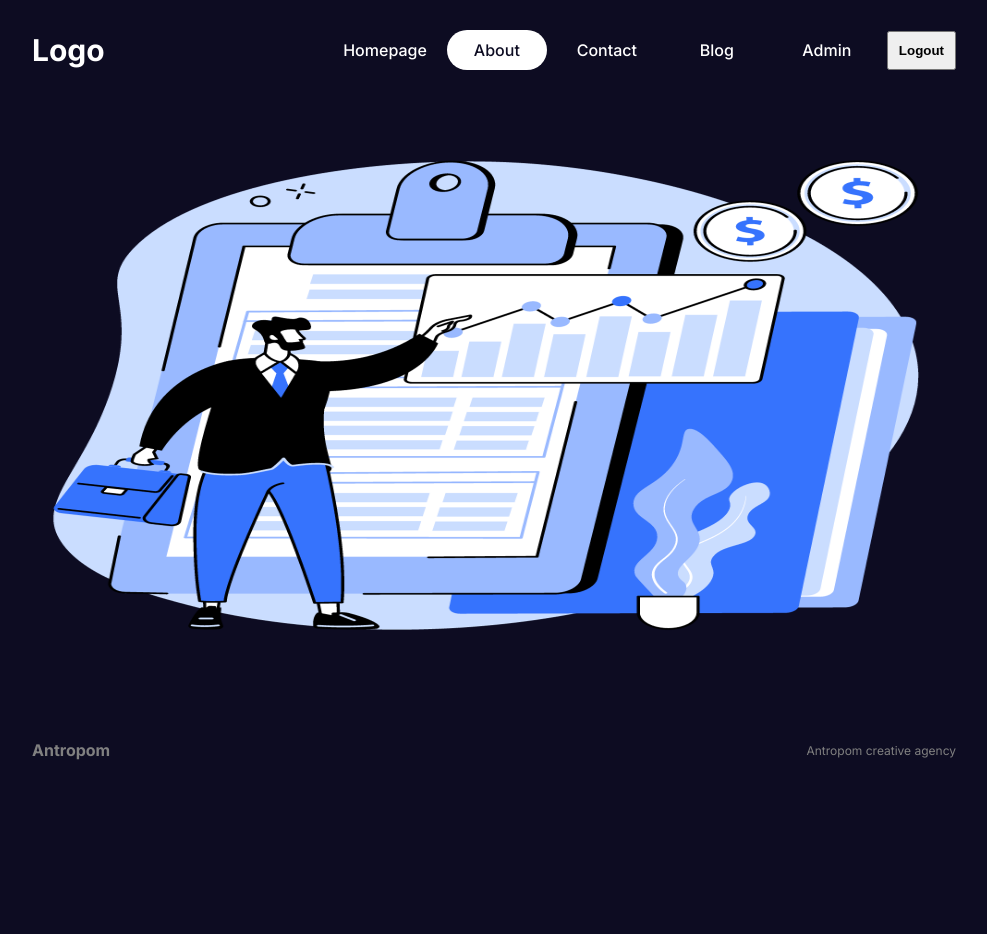
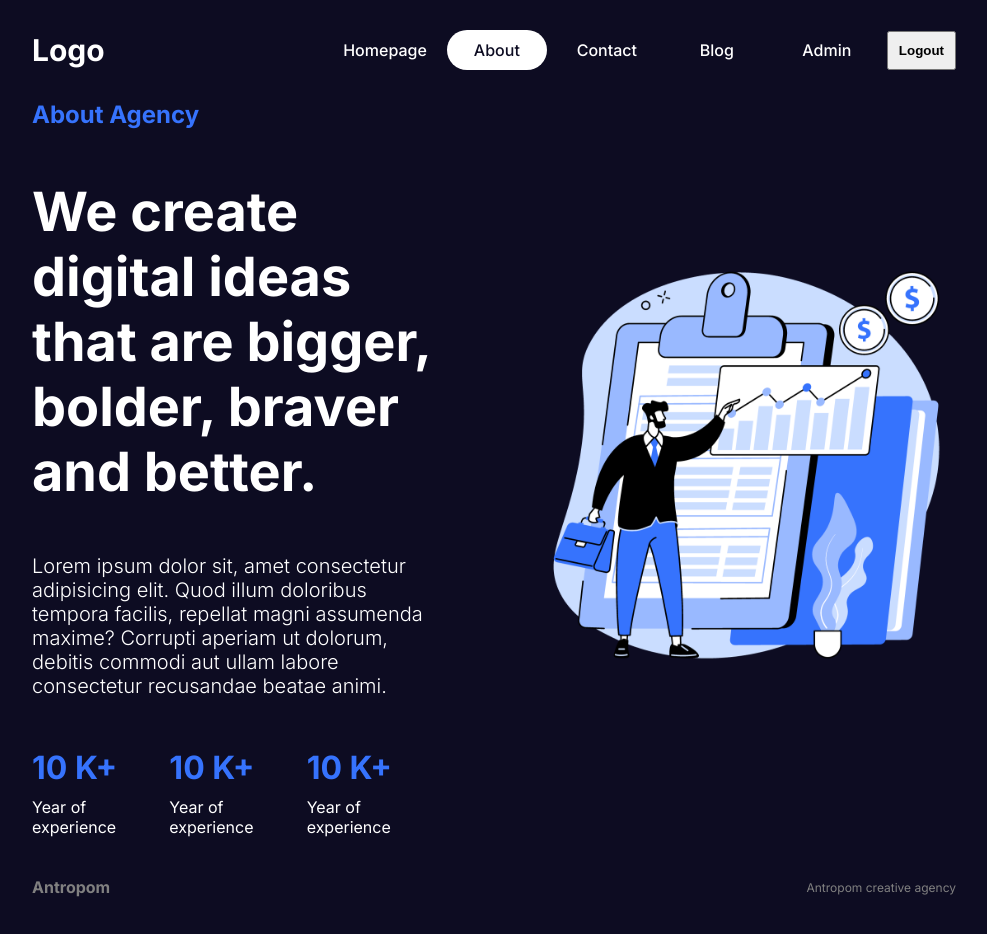
Before and after one commit to Antropom/next-14-course, a Next.js app: page /about in a window 1280 px wide. Shown: the top 934 px of the page, without its empty margins (146-1133 px from the left). Before the commit the page ends 800 px from the top, so only its background shows below. Built offline with nearby package versions, Linux system fonts and the light colour scheme.

Commit message:
Added styles to about page

```diff
--- a/src/app/about/about.module.css
+++ b/src/app/about/about.module.css
@@ -1,5 +1,49 @@
+.container {
+    display: flex;
+    gap: 100px;
+}
+
+.textContainer {
+    flex: 1;
+    display: flex;
+    flex-direction: column;
+    gap: 50px;
+}
+
+.subtitle {
+    color: var(--btn);
+}
+
+.title {
+    font-size: 54px;
+}
+
+.desc {
+    font-size: 20px;
+    font-weight: 300;
+}
+
+.boxes {
+    display: flex;
+    align-items: center;
+    justify-content: space-between;
+}
+
+.box {
+    display: flex;
+    flex-direction: column;
+    gap: 10px;
+}
+
+.box h1 {
+    color: var(--btn);
+}
+
 .imgContainer {
+    flex: 1;
     position: relative;
-    width: 100%;
-    height: 500px;
 }
+
+.img {
+    object-fit: contain;
+}
--- a/src/app/about/page.jsx
+++ b/src/app/about/page.jsx
@@ -3,11 +3,38 @@
 
 const AboutPage = () => {
   return (
-    <div>
+    <div className={styles.container}>
+      <div className={styles.textContainer}>
+        <h2 className={styles.subtitle}>About Agency</h2>
+        <h1 className={styles.title}>
+          We create digital ideas that are bigger, bolder, braver and better.
+        </h1>
+        <p className={styles.desc}>
+          Lorem ipsum dolor sit, amet consectetur adipisicing elit. Quod illum
+          doloribus tempora facilis, repellat magni assumenda maxime? Corrupti
+          aperiam ut dolorum, debitis commodi aut ullam labore consectetur
+          recusandae beatae animi.
+        </p>
+        <div className={styles.boxes}>
+          <div className={styles.box}>
+            <h1>10 K+</h1>
+            <p>Year of experience</p>
+          </div>
+          <div className={styles.box}>
+            <h1>10 K+</h1>
+            <p>Year of experience</p>
+          </div>
+          <div className={styles.box}>
+            <h1>10 K+</h1>
+            <p>Year of experience</p>
+          </div>
+        </div>
+      </div>
       <div className={styles.imgContainer}>
         <Image
+          className={styles.img}
           src='/about.png'
-          alt='about'
+          alt='About image'
           fill
         />
       </div>
```
